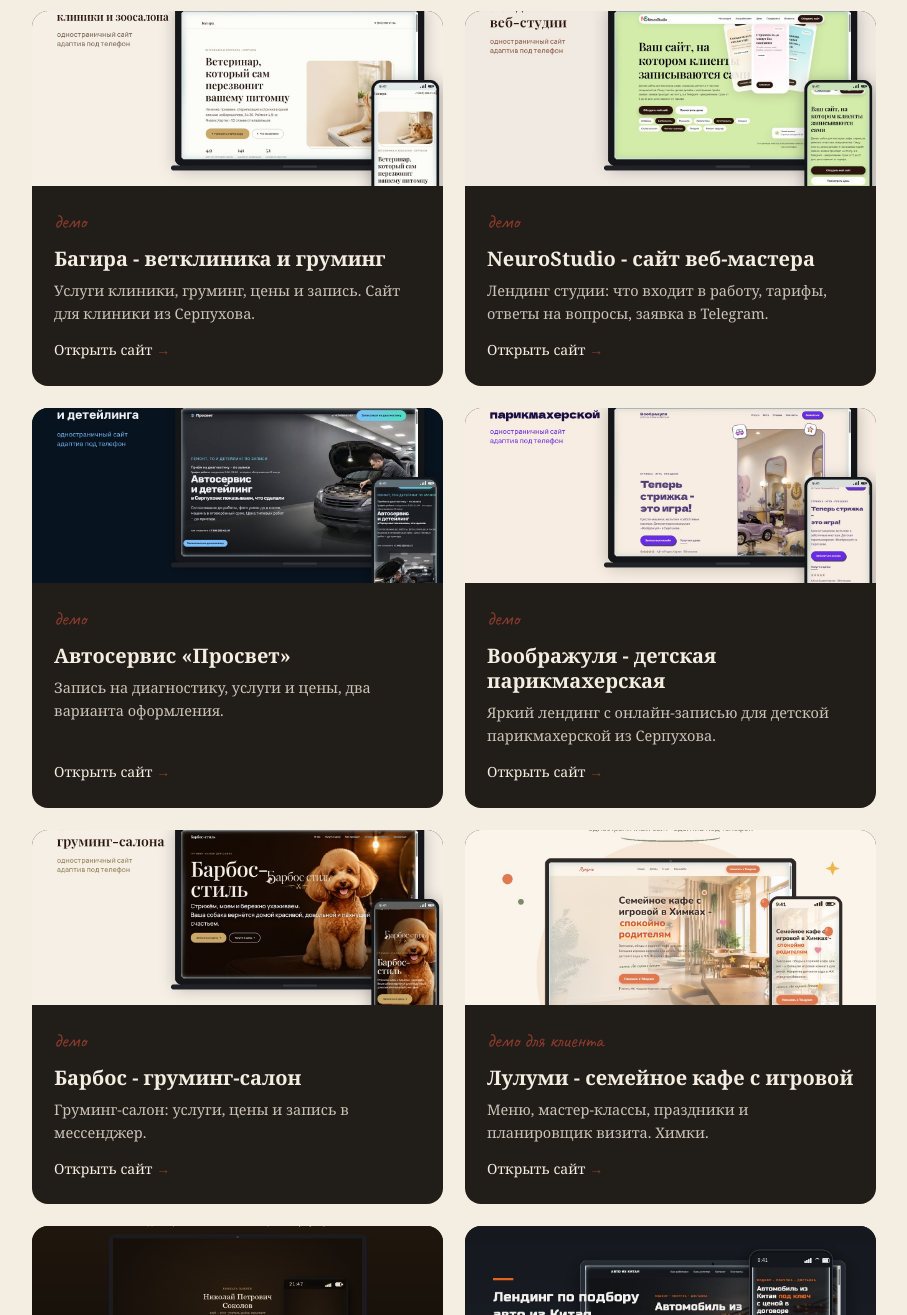
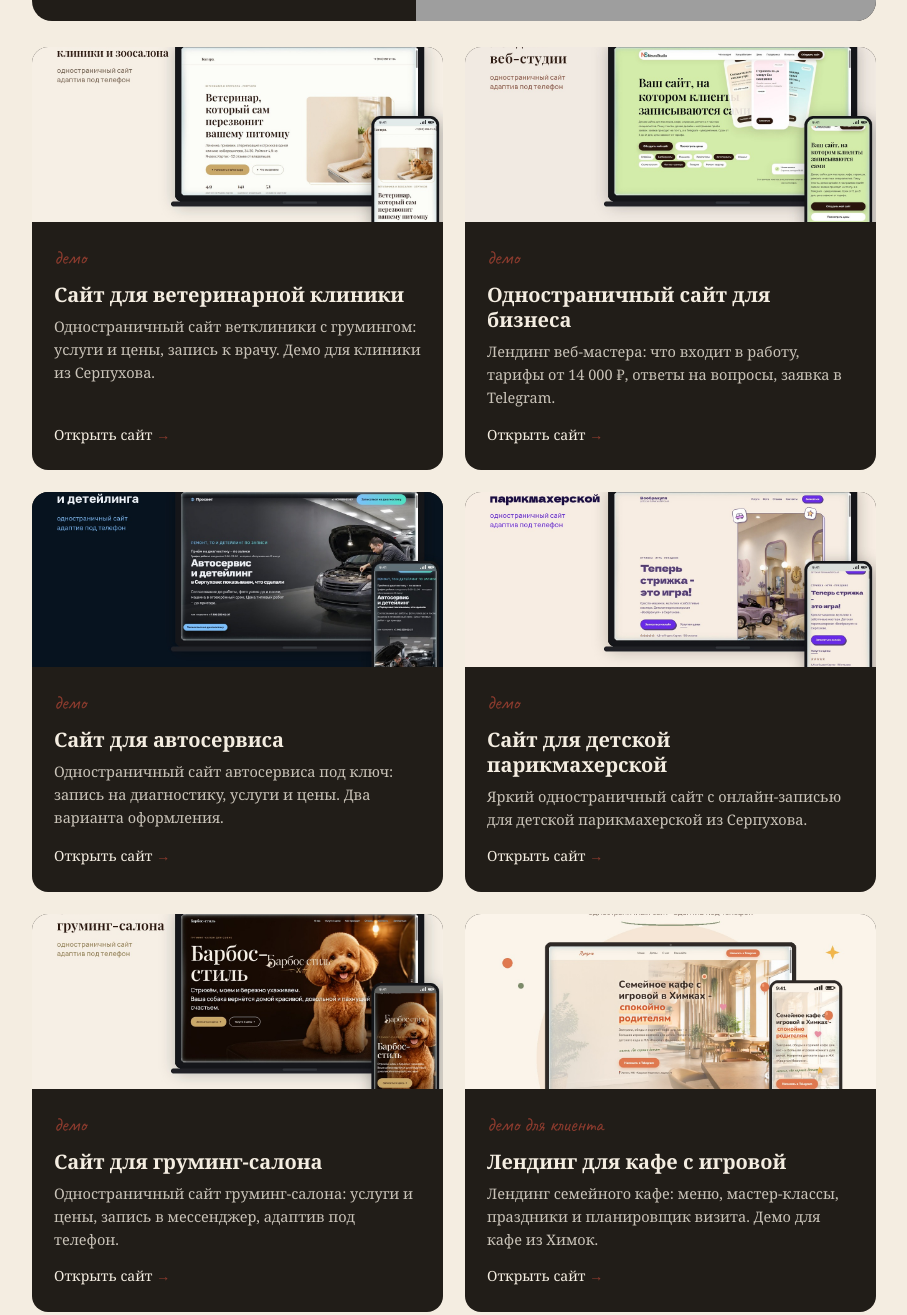
Before and after one commit to neuro-studio-ks/neuro-studio-ks.github.io, a plain HTML site: page index.html in a window 1280 px wide. Shown: the part 1273-2588 px from the top of the page, without its empty margins (186-1093 px from the left). Drawn offline with Linux system fonts and the light colour scheme; grey boxes are pictures that could not be loaded.

Commit message:
Витрина: тексты карточек переписаны под SEO-запросы

```diff
--- a/index.html
+++ b/index.html
@@ -167,8 +167,8 @@
     <a class="work-card" href="https://neuro-studio-ks.github.io/tattoo117/" target="_blank" rel="noopener">
       <div class="work-card__info">
         <p class="work-card__tag">боевой сайт</p>
-        <h3>117 - тату-студия, Москва</h3>
-        <p>Одностраничный сайт студии: принципы, стили, портфолио работ, цены, запись в WhatsApp. Хостинг бесплатный, домен не нужен.</p>
+        <h3>Сайт для тату-студии «117», Москва</h3>
+        <p>Одностраничный сайт тату-студии: стили, портфолио работ, цены, запись в WhatsApp. Боевой сайт - работает и приводит клиентов.</p>
         <span class="work-card__link">Открыть сайт</span>
       </div>
       <div class="work-card__img" style="background-image: url('https://neuro-studio-ks.github.io/tattoo117/img/hero-bg.png')" role="img" aria-label="Скриншот главного экрана сайта тату-студии 117"></div>
@@ -178,8 +178,8 @@
         <div class="work-mini__img" style="background-image: url('assets/works/bagira.jpg')" role="img" aria-label="Скриншот: Багира - ветклиника и груминг"></div>
         <div class="work-mini__info">
           <span class="work-mini__tag">демо</span>
-          <h3>Багира - ветклиника и груминг</h3>
-          <p>Услуги клиники, груминг, цены и запись. Сайт для клиники из Серпухова.</p>
+          <h3>Сайт для ветеринарной клиники</h3>
+          <p>Одностраничный сайт ветклиники с грумингом: услуги и цены, запись к врачу. Демо для клиники из Серпухова.</p>
           <span class="work-mini__link">Открыть сайт</span>
         </div>
       </a>
@@ -187,8 +187,8 @@
         <div class="work-mini__img" style="background-image: url('assets/works/neurostudio.jpg')" role="img" aria-label="Скриншот: NeuroStudio - сайт веб-мастера"></div>
         <div class="work-mini__info">
           <span class="work-mini__tag">демо</span>
-          <h3>NeuroStudio - сайт веб-мастера</h3>
-          <p>Лендинг студии: что входит в работу, тарифы, ответы на вопросы, заявка в Telegram.</p>
+          <h3>Одностраничный сайт для бизнеса</h3>
+          <p>Лендинг веб-мастера: что входит в работу, тарифы от 14 000 ₽, ответы на вопросы, заявка в Telegram.</p>
           <span class="work-mini__link">Открыть сайт</span>
         </div>
       </a>
@@ -196,8 +196,8 @@
         <div class="work-mini__img" style="background-image: url('assets/works/prosvet.jpg')" role="img" aria-label="Скриншот: Автосервис «Просвет»"></div>
         <div class="work-mini__info">
           <span class="work-mini__tag">демо</span>
-          <h3>Автосервис «Просвет»</h3>
-          <p>Запись на диагностику, услуги и цены, два варианта оформления.</p>
+          <h3>Сайт для автосервиса</h3>
+          <p>Одностраничный сайт автосервиса под ключ: запись на диагностику, услуги и цены. Два варианта оформления.</p>
           <span class="work-mini__link">Открыть сайт</span>
         </div>
       </a>
@@ -205,8 +205,8 @@
         <div class="work-mini__img" style="background-image: url('assets/works/voobrazhulya.jpg')" role="img" aria-label="Скриншот: Воображуля - детская парикмахерская"></div>
         <div class="work-mini__info">
           <span class="work-mini__tag">демо</span>
-          <h3>Воображуля - детская парикмахерская</h3>
-          <p>Яркий лендинг с онлайн-записью для детской парикмахерской из Серпухова.</p>
+          <h3>Сайт для детской парикмахерской</h3>
+          <p>Яркий одностраничный сайт с онлайн-записью для детской парикмахерской из Серпухова.</p>
           <span class="work-mini__link">Открыть сайт</span>
         </div>
       </a>
@@ -214,8 +214,8 @@
         <div class="work-mini__img" style="background-image: url('assets/works/barbos.jpg')" role="img" aria-label="Скриншот: Барбос - груминг-салон"></div>
         <div class="work-mini__info">
           <span class="work-mini__tag">демо</span>
-          <h3>Барбос - груминг-салон</h3>
-          <p>Груминг-салон: услуги, цены и запись в мессенджер.</p>
+          <h3>Сайт для груминг-салона</h3>
+          <p>Одностраничный сайт груминг-салона: услуги и цены, запись в мессенджер, адаптив под телефон.</p>
           <span class="work-mini__link">Открыть сайт</span>
         </div>
       </a>
@@ -223,8 +223,8 @@
         <div class="work-mini__img" style="background-image: url('assets/works/lulumi.jpg')" role="img" aria-label="Скриншот: Лулуми - семейное кафе с игровой"></div>
         <div class="work-mini__info">
           <span class="work-mini__tag">демо для клиента</span>
-          <h3>Лулуми - семейное кафе с игровой</h3>
-          <p>Меню, мастер-классы, праздники и планировщик визита. Химки.</p>
+          <h3>Лендинг для кафе с игровой</h3>
+          <p>Лендинг семейного кафе: меню, мастер-классы, праздники и планировщик визита. Демо для кафе из Химок.</p>
           <span class="work-mini__link">Открыть сайт</span>
         </div>
       </a>
@@ -232,8 +232,8 @@
         <div class="work-mini__img" style="background-image: url('assets/works/komnata.jpg')" role="img" aria-label="Скриншот: Комната памяти - 3D-страница"></div>
         <div class="work-mini__info">
           <span class="work-mini__tag">демо</span>
-          <h3>Комната памяти - 3D-страница</h3>
-          <p>Интерактивная 3D-сцена в браузере (Three.js): предметы рассказывают истории.</p>
+          <h3>Интерактивная 3D-страница</h3>
+          <p>«Комната памяти»: 3D-сцена в браузере (Three.js), предметы рассказывают истории. Для мемориальных и имиджевых проектов.</p>
           <span class="work-mini__link">Открыть сайт</span>
         </div>
       </a>
@@ -241,8 +241,8 @@
         <div class="work-mini__img" style="background-image: url('assets/works/auto-china.jpg')" role="img" aria-label="Скриншот: Подбор авто из Китая"></div>
         <div class="work-mini__info">
           <span class="work-mini__tag">демо</span>
-          <h3>Подбор авто из Китая</h3>
-          <p>Лендинг доставки авто под ключ: фиксация цены в договоре, калькулятор стоимости.</p>
+          <h3>Лендинг доставки авто из Китая</h3>
+          <p>Лендинг для компании по подбору авто под ключ: фиксация цены в договоре, калькулятор стоимости.</p>
           <span class="work-mini__link">Открыть сайт</span>
         </div>
       </a>
@@ -250,7 +250,7 @@
         <div class="work-mini__img" style="background-image: url('assets/works/avto-iz-kitaya.jpg')" role="img" aria-label="Скриншот: Каталог авто из Китая"></div>
         <div class="work-mini__info">
           <span class="work-mini__tag">демо</span>
-          <h3>Каталог авто из Китая</h3>
+          <h3>Сайт-каталог авто из Китая</h3>
           <p>Витрина марок и моделей с расчётом «под ключ» и прозрачными этапами сделки.</p>
           <span class="work-mini__link">Открыть сайт</span>
         </div>
```
